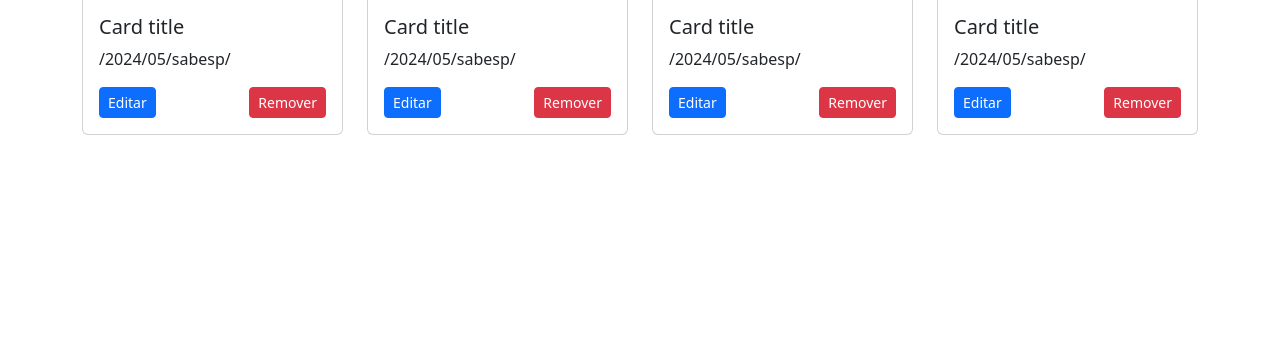
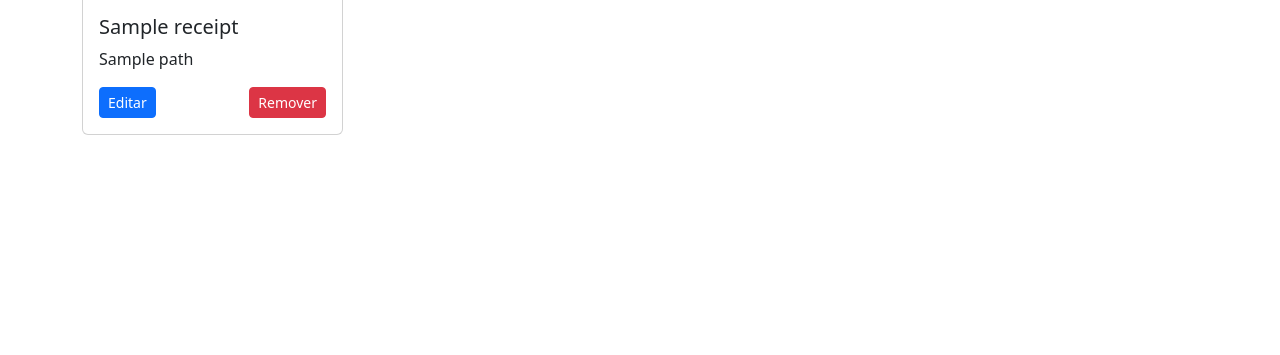
Before and after one commit to CodeMasterCarlos/receipt-mvc, a PHP site: template views/home.twig in a window 1280 px wide. Shown: the part 445-800 px from the top of the page. Run offline with PHP 8.4, Linux system fonts and the light colour scheme; the template is opened without the code that fills it: most values are stand-ins (such as "Sample title", 1, 10 or a date in 2020); some libraries are stand-ins or nearby versions.

Commit message:
Adds preview of logged-in user receipts.
Adiciona renderização dinâmica dos comprovantes criado pelo usuário logado.

```diff
--- a/src/Entity/Receipt.php
+++ b/src/Entity/Receipt.php
@@ -39,4 +39,9 @@ class Receipt
     {
         return $this->date->format("d/m/Y H:i:s");
     }
+
+    public function getPath(): string
+    {
+        return $this->date->format("/Y/m/");
+    }
 }
--- a/views/components/card.twig
+++ b/views/components/card.twig
@@ -1,9 +1,9 @@
-{% macro render(id, image, title, path) %}
+{% macro render(id, title, image, path) %}
     <div class="card mb-4">
-        <img src="https://images.unsplash.com/photo-1714836986273-9a62b37f55fa?q=80&w=1964&auto=format&fit=crop&ixlib=rb-4.0.3&ixid=M3wxMjA3fDB8MHxwaG90by1wYWdlfHx8fGVufDB8fHx8fA%3D%3D" class="card-img-top" alt="...">
+        <img src="/../../storage/{{ image }}" class="card-img-top" alt="Imagem referente ao comprovante {{ title }}">
         <div class="card-body">
-            <h5 class="card-title">Card title</h5>
-            <p class="card-text">/2024/05/sabesp/</p>
+            <h5 class="card-title">{{ title }}</h5>
+            <p class="card-text">{{ path }}</p>
             <div class="d-flex justify-content-between align-items-center">
                 <a href="/receipt-edit?id={{ id }}" class="btn btn-sm btn-primary">Editar</a>
                 <a href="/receipt-remove?id={{ id }}" class="btn btn-sm btn-danger">Remover</a>
--- a/views/home.twig
+++ b/views/home.twig
@@ -13,7 +13,7 @@
 
     <section>
         <div class="container mb-5">
-            <h1 class="title">Olá <span class="text-primary">Carlos</span></h1>
+            <h1 class="title">Olá <span class="text-primary">{{ name }}</span></h1>
         </div>
     </section>
 
@@ -21,18 +21,11 @@
         <div class="container">
             <h1 class="title">Meus comprovantes</h1>
             <div class="row mt-3">
+                {% for receipt in receipts %}
                 <div class="col-md-3">
-                    {{ card.render() }}
+                    {{ card.render(receipt.id, receipt.title, receipt.image, receipt.getPath()) }}
                 </div>
-                <div class="col-md-3">
-                    {{ card.render() }}
-                </div>
-                <div class="col-md-3">
-                    {{ card.render() }}
-                </div>
-                <div class="col-md-3">
-                    {{ card.render() }}
-                </div>
+                {% endfor %}
             </div>
         </div>
     </main>
```
Also changed, not shown: src/Controller/HomeController.php (+9 -2 lines), src/Repository/ReceiptRepository.php (+29 -0 lines), 2 other files.
